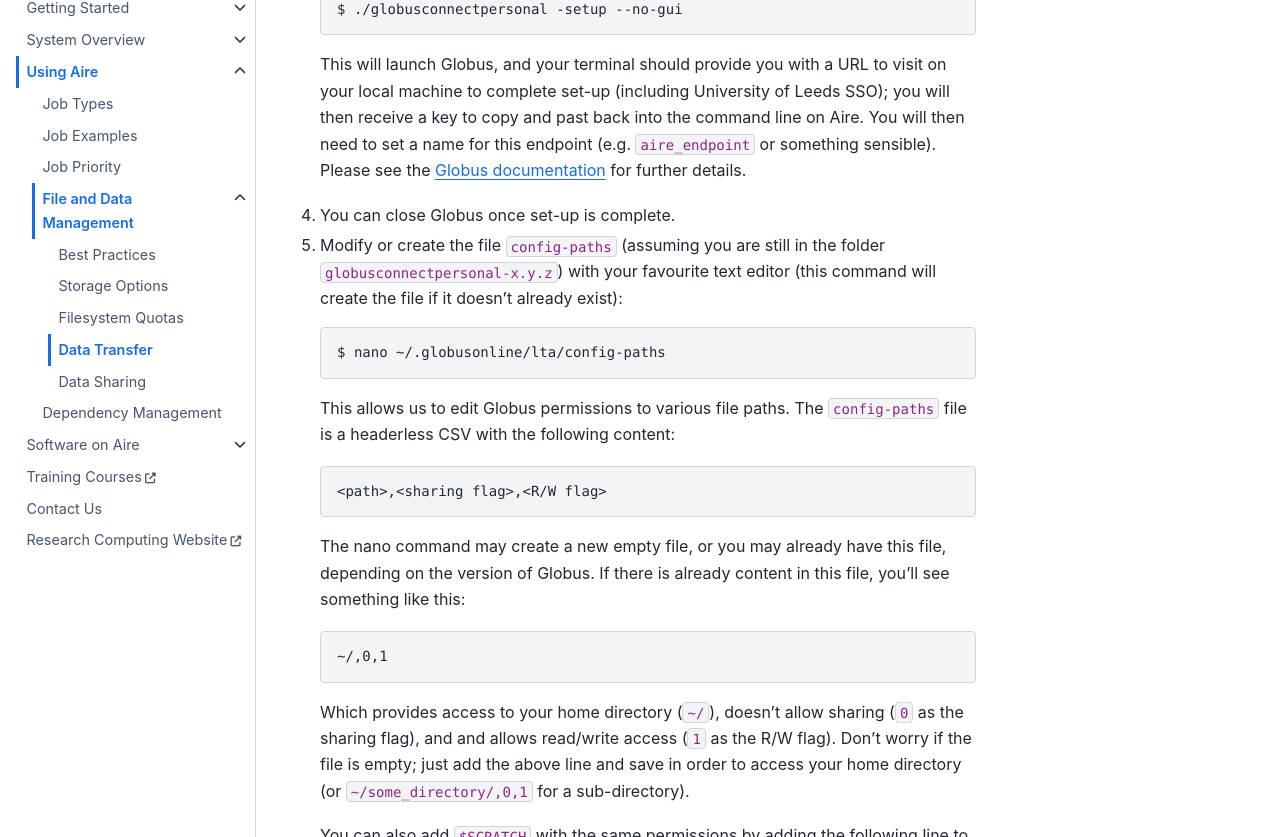
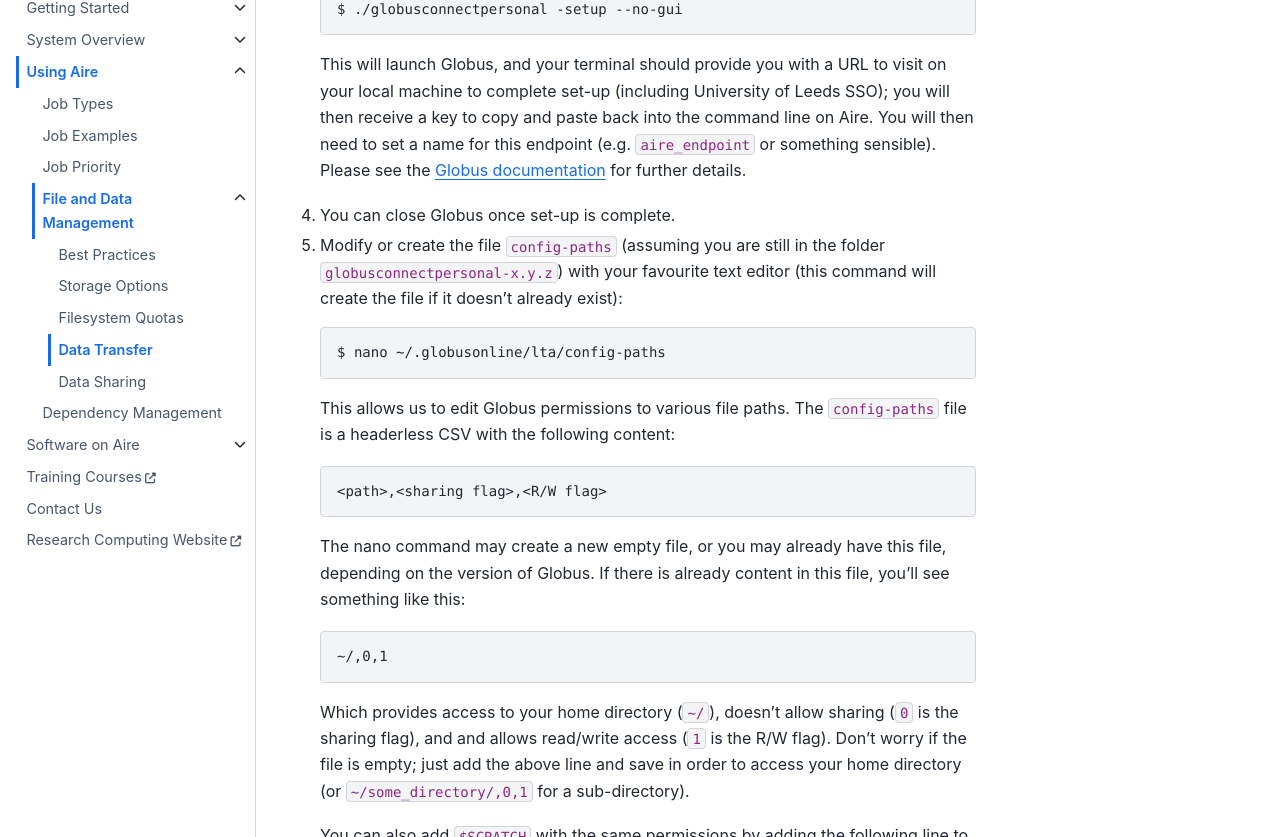
Before and after one commit to arcdocs/aire, a Jupyter Book: the page built from book/usage/file_data_management/data_transfer.md, in a window 1280 px wide and 1400 px high, scrolled down 2651 px. Shown: the part 206-1043 px from the top of the window. Built offline with Jupyter Book 1.0.4 settings and Sphinx 7.4.7 and the Sphinx Book theme 1.1.4, drawn with Linux system fonts in a browser that asks for light colours.

Commit message:
Apply suggestions from code review
Suggestions from Jo Kershaw's review, thanks!

Co-authored-by: Maeve Murphy Quinlan <mmurphyquinlan@gmail.com>

````diff
--- a/book/usage/file_data_management/data_transfer.md
+++ b/book/usage/file_data_management/data_transfer.md
@@ -79,7 +79,7 @@ The following guidance has been adapted from the [Globus documentation (Linux in
    $ ./globusconnectpersonal -setup --no-gui
    ```
 
-   This will launch Globus, and your terminal should provide you with a URL to visit on your local machine to complete set-up (including University of Leeds SSO); you will then receive a key to copy and past back into the command line on Aire. You will then need to set a name for this endpoint (e.g. `aire_endpoint` or something sensible). Please see the [Globus documentation](https://docs.globus.org/globus-connect-personal/install/linux/#running_with_no_gui) for further details.
+   This will launch Globus, and your terminal should provide you with a URL to visit on your local machine to complete set-up (including University of Leeds SSO); you will then receive a key to copy and paste back into the command line on Aire. You will then need to set a name for this endpoint (e.g. `aire_endpoint` or something sensible). Please see the [Globus documentation](https://docs.globus.org/globus-connect-personal/install/linux/#running_with_no_gui) for further details.
 4. You can close Globus once set-up is complete.
 5. Modify or create the file `config-paths` (assuming you are still in the folder `globusconnectpersonal-x.y.z`) with your favourite text editor (this command will create the file if it doesn't already exist):
 
@@ -99,7 +99,7 @@ The following guidance has been adapted from the [Globus documentation (Linux in
    ~/,0,1
    ```
 
-   Which provides access to your home directory (`~/`), doesn't allow sharing (`0` as the sharing flag), and and allows read/write access (`1` as the R/W flag). Don't worry if the file is empty; just add the above line and save in order to access your home directory (or `~/some_directory/,0,1` for a sub-directory).
+   Which provides access to your home directory (`~/`), doesn't allow sharing (`0` is the sharing flag), and and allows read/write access (`1` is the R/W flag). Don't worry if the file is empty; just add the above line and save in order to access your home directory (or `~/some_directory/,0,1` for a sub-directory).
 
    You can also add `$SCRATCH` with the same permissions by adding the following line to the file and saving:
 
````
